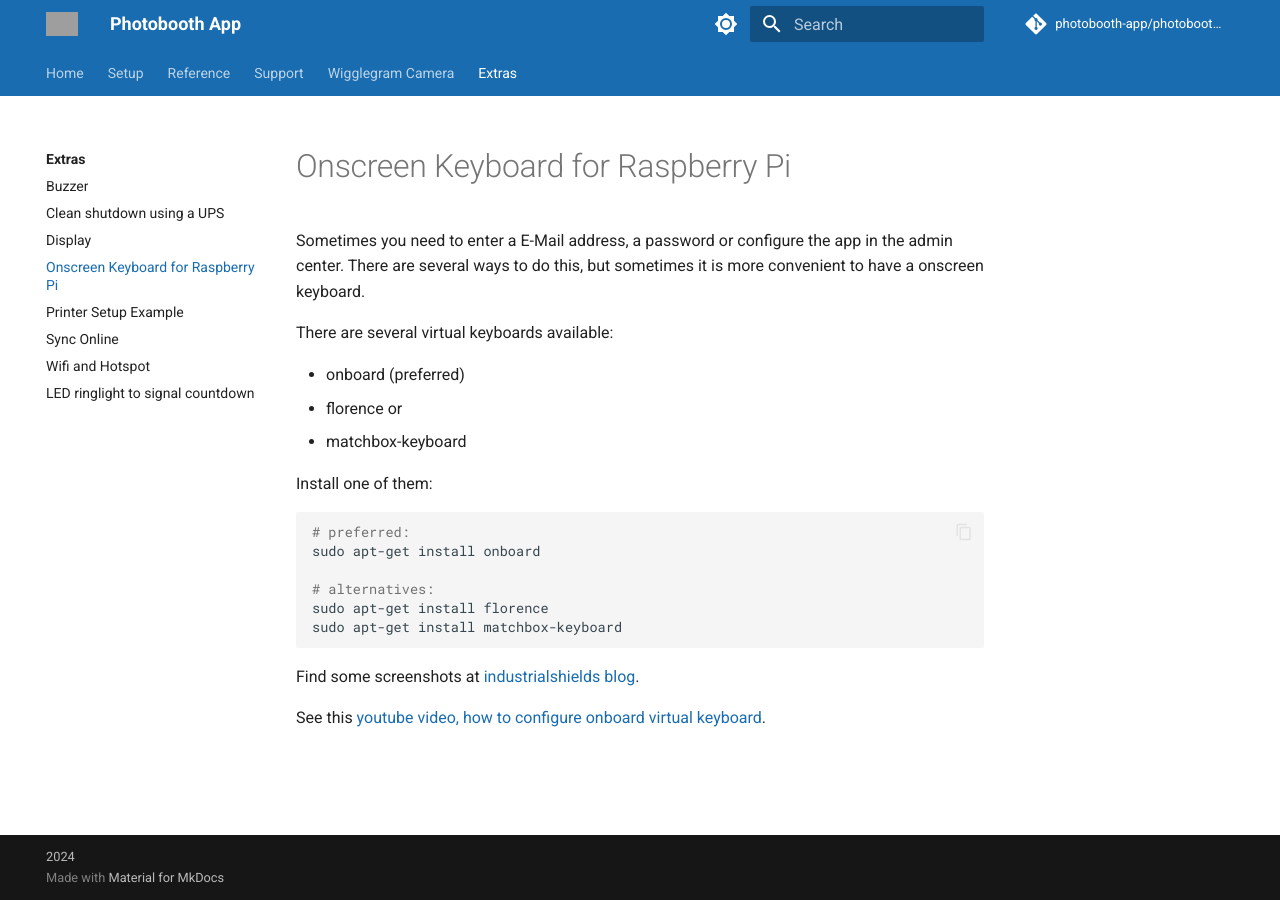
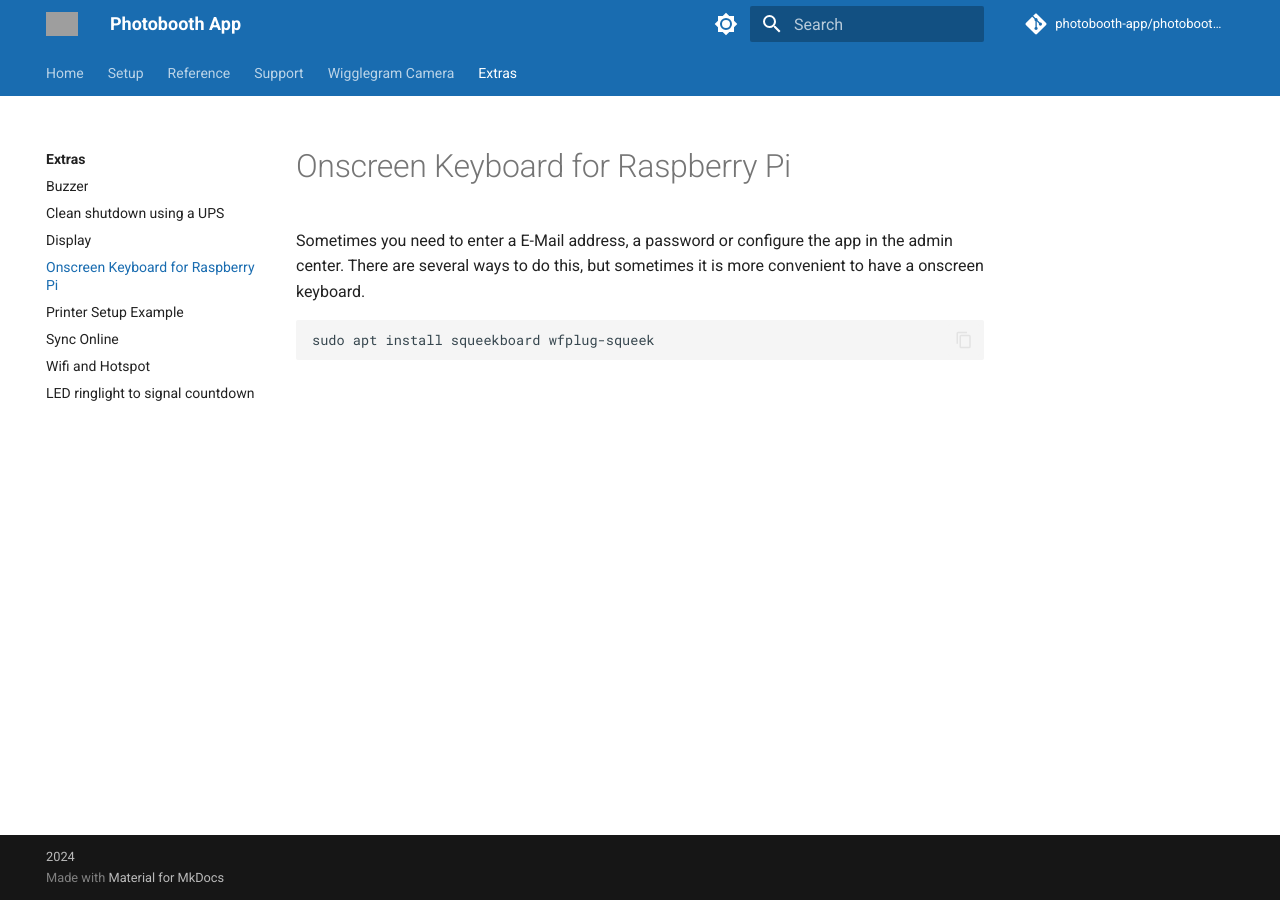
Before and after one commit to photobooth-app/photobooth-docs, an MkDocs documentation site: the page built from docs/extras/onscreenkeyboard.md, in a window 1280 px wide. Built offline with MkDocs 1.6.1 and Material for MkDocs 9.7.7, drawn with Linux system fonts in a browser that asks for light colours; comment, search, counter and statistics services are not loaded; grey boxes are pictures that could not be loaded.

Commit message:
update docs

````diff
--- a/docs/extras/onscreenkeyboard.md
+++ b/docs/extras/onscreenkeyboard.md
@@ -4,23 +4,6 @@
 Sometimes you need to enter a E-Mail address, a password or configure the app in the admin center.
 There are several ways to do this, but sometimes it is more convenient to have a onscreen keyboard.
 
-There are several virtual keyboards available:
-
-- onboard (preferred)
-- florence or
-- matchbox-keyboard
-
-Install one of them:
-
 ```bash
-# preferred:
-sudo apt-get install onboard
-
-# alternatives:
-sudo apt-get install florence
-sudo apt-get install matchbox-keyboard
+sudo apt install squeekboard wfplug-squeek
 ```
-
-Find some screenshots at [industrialshields blog](https://www.industrialshields.com/blog/raspberry-pi-for-industry-26/post/top-3-on-screen-virtual-keyboards-for-raspberry-plc-panel-pc-401).
-
-See this [youtube video, how to configure onboard virtual keyboard](https://www.youtube.com/watch?v=EmQR9z_krMo&t=330s).
````
Also changed, not shown: docs/features.md (+1 -1 lines), docs/setup/installation.md (+10 -7 lines).
